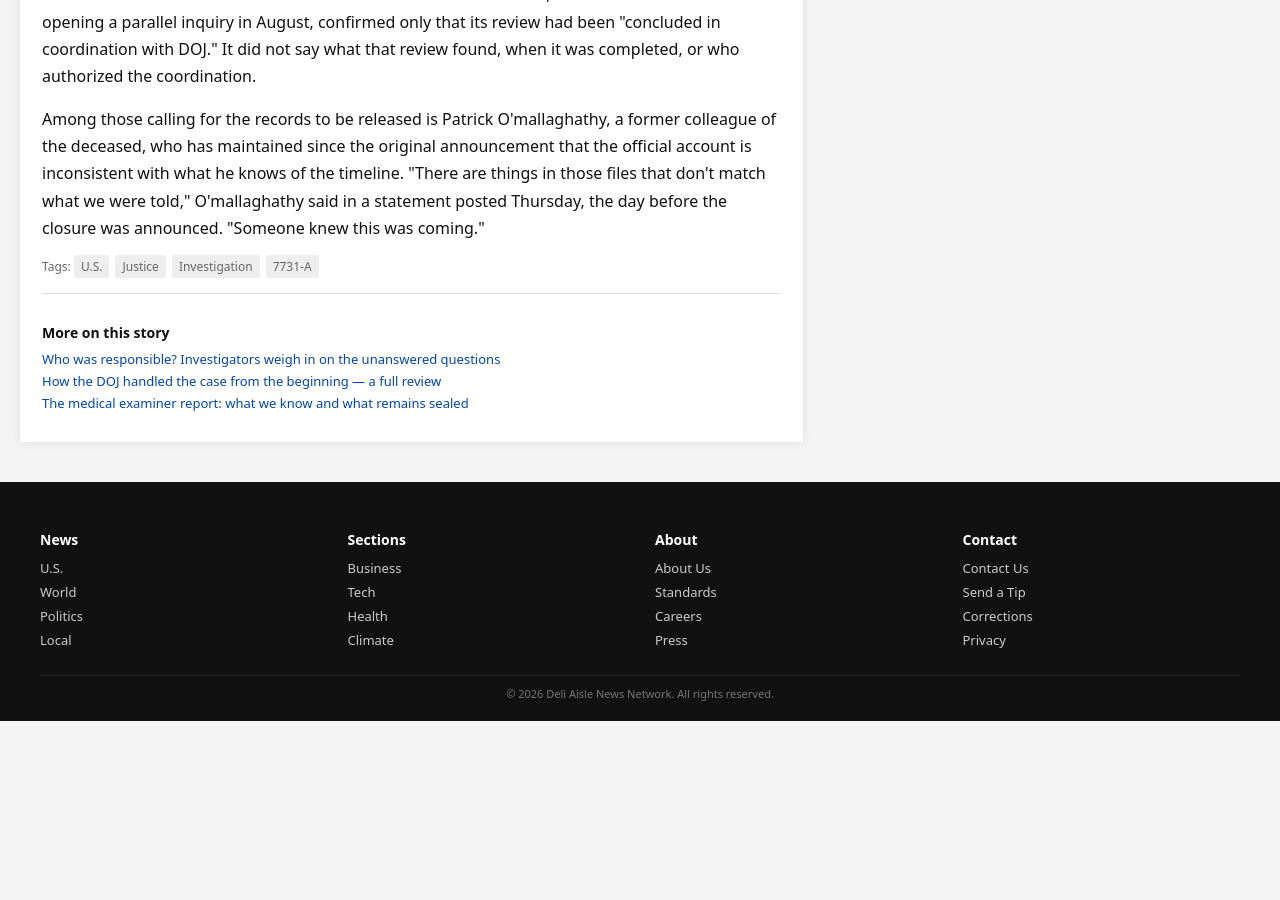
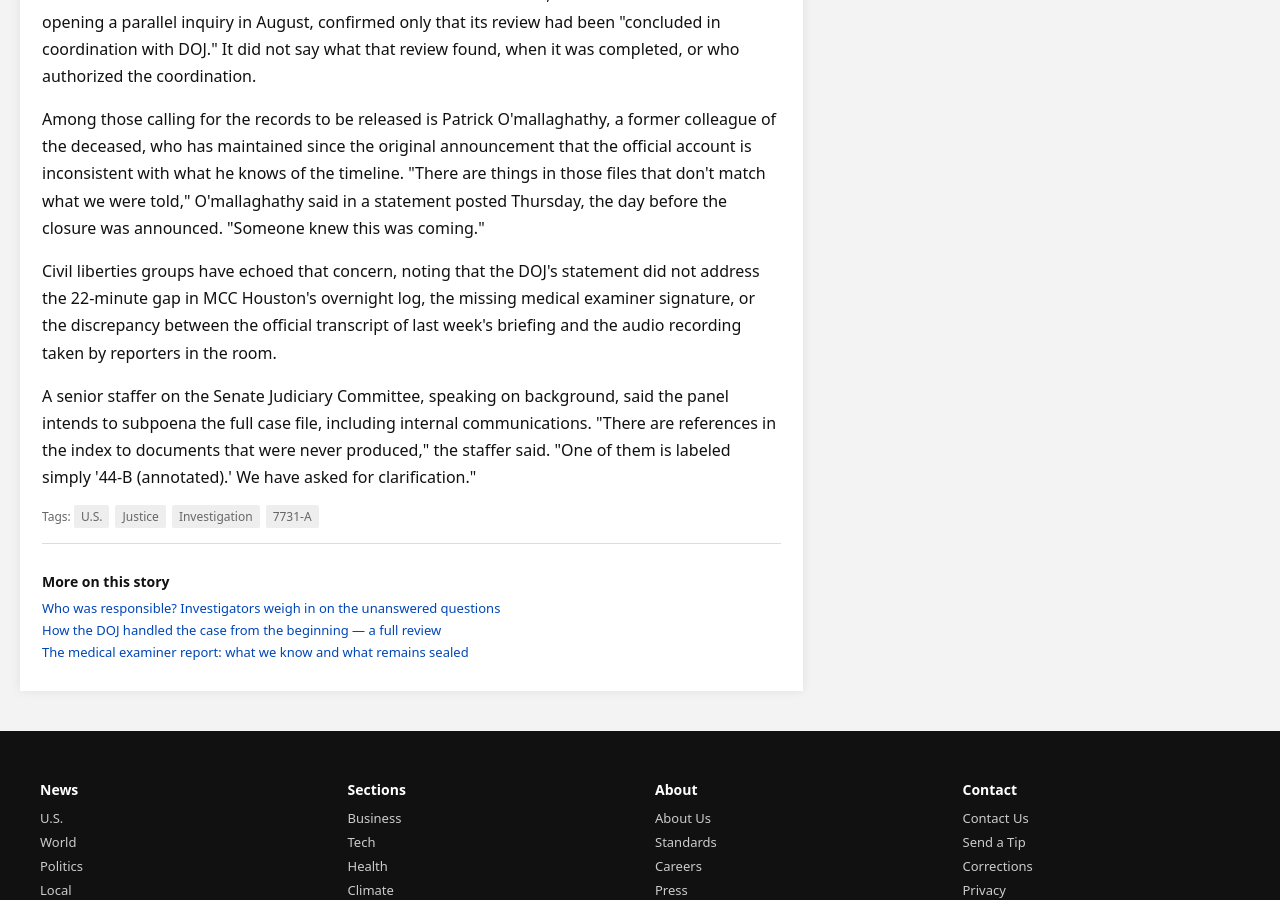
Before and after one commit to NotAnIronman/ARG, a Jekyll site: the page built from pages/us.html, in a window 1280 px wide and 900 px high, scrolled down 1377 px. Built offline with Jekyll 4.4.1, drawn with Linux system fonts in a browser that asks for light colours; before the commit the page ends 2098 px from its top, so only the background shows below that.

Commit message:
Update us.html

```diff
--- a/pages/us.html
+++ b/pages/us.html
@@ -50,25 +50,43 @@ show_banner: true
             <div class="byline">By <strong>Lena Forsyth</strong> | Washington, D.C. | Updated 3 hours ago</div>
 
             <p>
-                The decision to close case no. 7731-A came without warning to at least three Congressional offices who had been monitoring the inquiry's progress, according to staffers who spoke on the condition of anonymity. "We were told last week there would be a briefing," said one staffer. "Instead we got the same press release everyone else got, forty minutes before close of business."
+                The decision to close case no. 7731-A came without warning to at least three Congressional offices who had been monitoring the inquiry's progress, according to staffers who spoke on the condition of anonymity.
+                "We were told last week there would be a briefing," said one staffer. "Instead we got the same press release everyone else got, forty minutes before close of business."
             </p>
 
             <p>
-                The case involved the death of a federal detainee who had been held at the Metropolitan Correctional Center in Houston pending trial on what the DOJ described at the time as "digital compliance violations." The circumstances of the death were disputed from the outset. The official finding of suicide was challenged by two independent forensic consultants retained by the deceased's legal team, neither of whom have been permitted to review the full autopsy report.
+                The case involved the death of a federal detainee who had been held at the Metropolitan Correctional Center in Houston pending trial on what the DOJ described at the time as "digital compliance violations."
+                The circumstances of the death were disputed from the outset. The official finding of suicide was challenged by two independent forensic consultants retained by the deceased's legal team, neither of whom have been permitted to review the full autopsy report.
             </p>
 
             <p>
                 <!-- the medical examiner's name was redacted from the public filing. cross-reference: /files/examiner_ref.txt -->
-                Attorney General Nathan Bartholemew, who earlier this year described the case as raising "serious questions that must be answered," did not issue a personal statement alongside Friday's closure announcement. A spokesperson for his office said he was "traveling" and would "have more to say next week." He has made no further public comment on the matter as of press time.
+                Attorney General Nathan Bartholemew, who earlier this year described the case as raising "serious questions that must be answered," did not issue a personal statement alongside Friday's closure announcement.
+                A spokesperson for his office said he was "traveling" and would "have more to say next week." He has made no further public comment on the matter as of press time.
             </p>
 
             <p>
-                The Bureau of Prisons declined to comment on the closure. The FBI, which had announced it was opening a parallel inquiry in August, confirmed only that its review had been "concluded in coordination with DOJ." It did not say what that review found, when it was completed, or who authorized the coordination.
+                The Bureau of Prisons declined to comment on the closure. The FBI, which had announced it was opening a parallel inquiry in August, confirmed only that its review had been "concluded in coordination with DOJ."
+                It did not say what that review found, when it was completed, or who authorized the coordination.
             </p>
 
             <p>
-                Among those calling for the records to be released is Patrick O'mallaghathy, a former colleague of the deceased, who has maintained since the original announcement that the official account is inconsistent with what he knows of the timeline. "There are things in those files that don't match what we were told," O'mallaghathy said in a statement posted Thursday, the day before the closure was announced. "Someone knew this was coming."
+                <!-- internal note: FBI press office requested correction to timeline on 10/2, then withdrew request 14 minutes later -->
+                Among those calling for the records to be released is Patrick O'mallaghathy, a former colleague of the deceased, who has maintained since the original announcement that the official account is inconsistent with what he knows of the timeline.
+                "There are things in those files that don't match what we were told," O'mallaghathy said in a statement posted Thursday, the day before the closure was announced. "Someone knew this was coming."
             </p>
+
+            <p>
+                Civil liberties groups have echoed that concern, noting that the DOJ's statement did not address the 22-minute gap in MCC Houston's overnight log, the missing medical examiner signature, or the discrepancy between the official transcript of last week's briefing and the audio recording taken by reporters in the room.
+            </p>
+
+            <p>
+                A senior staffer on the Senate Judiciary Committee, speaking on background, said the panel intends to subpoena the full case file, including internal communications.
+                "There are references in the index to documents that were never produced," the staffer said. "One of them is labeled simply '44-B (annotated).' We have asked for clarification."
+            </p>
+
+            <!-- DOJ index entry for 44-B includes timestamp 03:14 CST -->
+            <!-- file not included in production set -->
 
             <div class="article-tags">
                 Tags: <span>U.S.</span><span>Justice</span><span>Investigation</span><span>7731-A</span>
@@ -90,12 +108,14 @@ show_banner: true
             <div class="list-item"><a href="#">Bartholemew office declines further comment</a><span>1h ago</span></div>
             <div class="list-item"><a href="#">Civil liberties coalition files formal protest</a><span>2h ago</span></div>
         </section>
+
         <section class="panel">
             <h3>Most Read</h3>
             <div class="list-item"><a href="#">The 17 questions the DOJ still hasn't answered</a><span>Feature · 9 min read</span></div>
             <div class="list-item"><a href="#">Inside the MCC Houston: conditions, complaints, and closed doors</a><span>Investigation</span></div>
             <div class="list-item"><a href="#">Opinion: Why this moment feels different</a><span>Opinion</span></div>
         </section>
+
         <section class="panel">
             <h3>Video</h3>
             <div style="background:#000;height:160px;margin-bottom:8px;position:relative;">
@@ -107,5 +127,7 @@ show_banner: true
         </section>
     </aside>
 </div>
-</body>
-</html>
+
+<!-- DOJ index shows 44-B annotated created 03:14 CST -->
+<!-- examiner_ref.txt missing from /files directory -->
+<!-- MCC Houston log gap still unexplained -->
```
Also changed, not shown: other parts of pages/us.html (+1 -1 lines).
